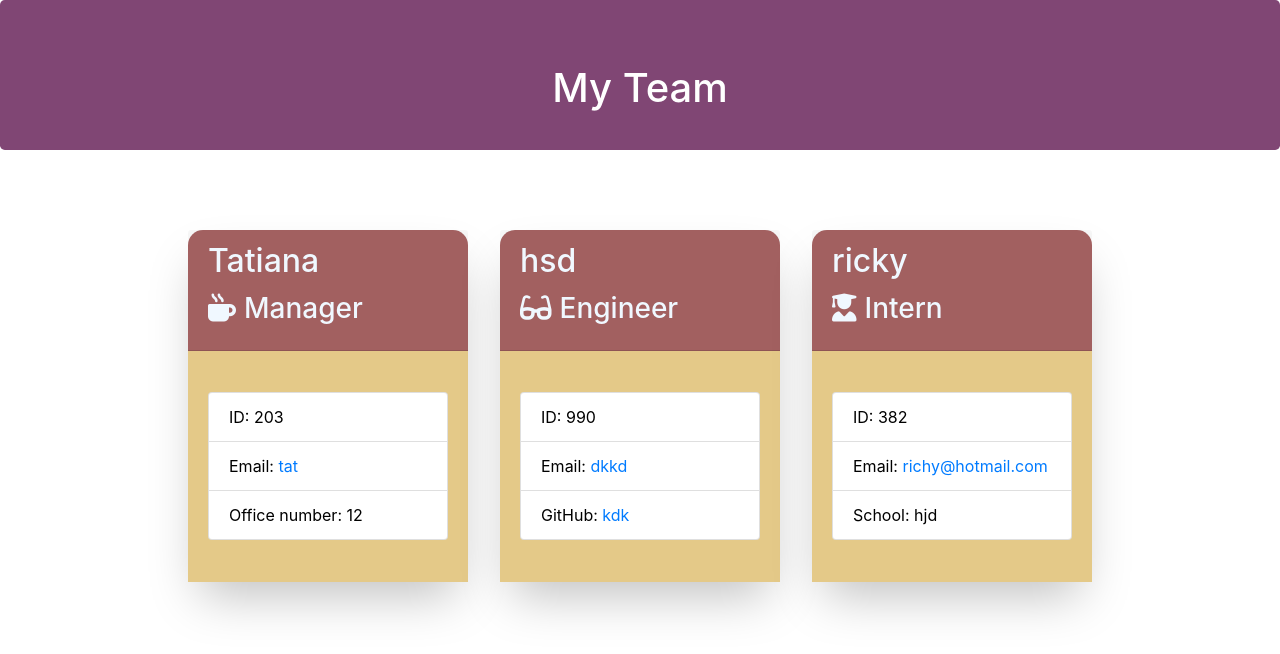
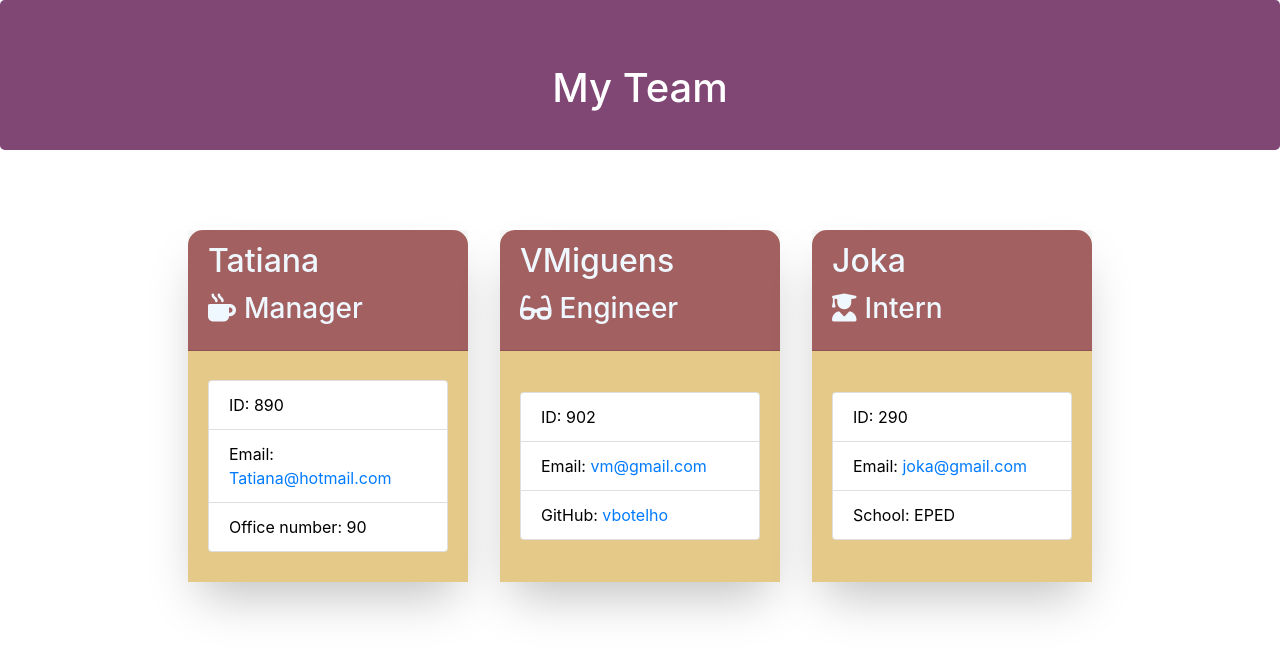
Before and after one commit to felisbertotati/Team-Profile-Generator, a website: page assets/output/team.html in a window 1280 px wide. Drawn offline with nearby package versions, Linux system fonts and the light colour scheme.

Commit message:
-added screenshot

```diff
--- a/assets/output/team.html
+++ b/assets/output/team.html
@@ -32,37 +32,37 @@
         </div>
         <div class="card-body">
             <ul class="list-group">
-                <li class="list-group-item">ID: 203</li>
-                <li class="list-group-item">Email: <a href="mailto:tat">tat</a></li>
-                <li class="list-group-item">Office number: 12</li>
+                <li class="list-group-item">ID: 890</li>
+                <li class="list-group-item">Email: <a href="mailto:Tatiana@hotmail.com">Tatiana@hotmail.com</a></li>
+                <li class="list-group-item">Office number: 90</li>
             </ul>
         </div>
     </div>
 
         <div class="card employee-card">
     <div class="card-header">
-        <h2 class="card-title">hsd</h2>
+        <h2 class="card-title">VMiguens</h2>
         <h3 class="card-title"><i class="fas fa-glasses mr-2"></i>Engineer</h3>
     </div>
     <div class="card-body">
         <ul class="list-group">
-            <li class="list-group-item">ID: 990</li>
-            <li class="list-group-item">Email: <a href="mailto:dkkd">dkkd</a></li>
-            <li class="list-group-item">GitHub: <a href="https://github.com/kdk" target="_blank" rel="noopener noreferrer">kdk</a></li>
+            <li class="list-group-item">ID: 902</li>
+            <li class="list-group-item">Email: <a href="mailto:vm@gmail.com">vm@gmail.com</a></li>
+            <li class="list-group-item">GitHub: <a href="https://github.com/vbotelho" target="_blank" rel="noopener noreferrer">vbotelho</a></li>
         </ul>
     </div>
     </div>
 
         <div class="card employee-card">
     <div class="card-header">
-        <h2 class="card-title">ricky</h2>
+        <h2 class="card-title">Joka</h2>
         <h3 class="card-title"><i class="fas fa-user-graduate mr-2"></i>Intern</h3>
     </div>
     <div class="card-body">
         <ul class="list-group">
-            <li class="list-group-item">ID: 382</li>
-            <li class="list-group-item">Email: <a href="mailto:richy@hotmail.com">richy@hotmail.com</a></li>
-            <li class="list-group-item">School: hjd</li>
+            <li class="list-group-item">ID: 290</li>
+            <li class="list-group-item">Email: <a href="mailto:joka@gmail.com">joka@gmail.com</a></li>
+            <li class="list-group-item">School: EPED</li>
         </ul>
     </div>
     </div>
```
Also changed, not shown: assets/images/_D__bootcamp_student_Team-Profile-Generator_assets_output_team.html (1).png (added).
